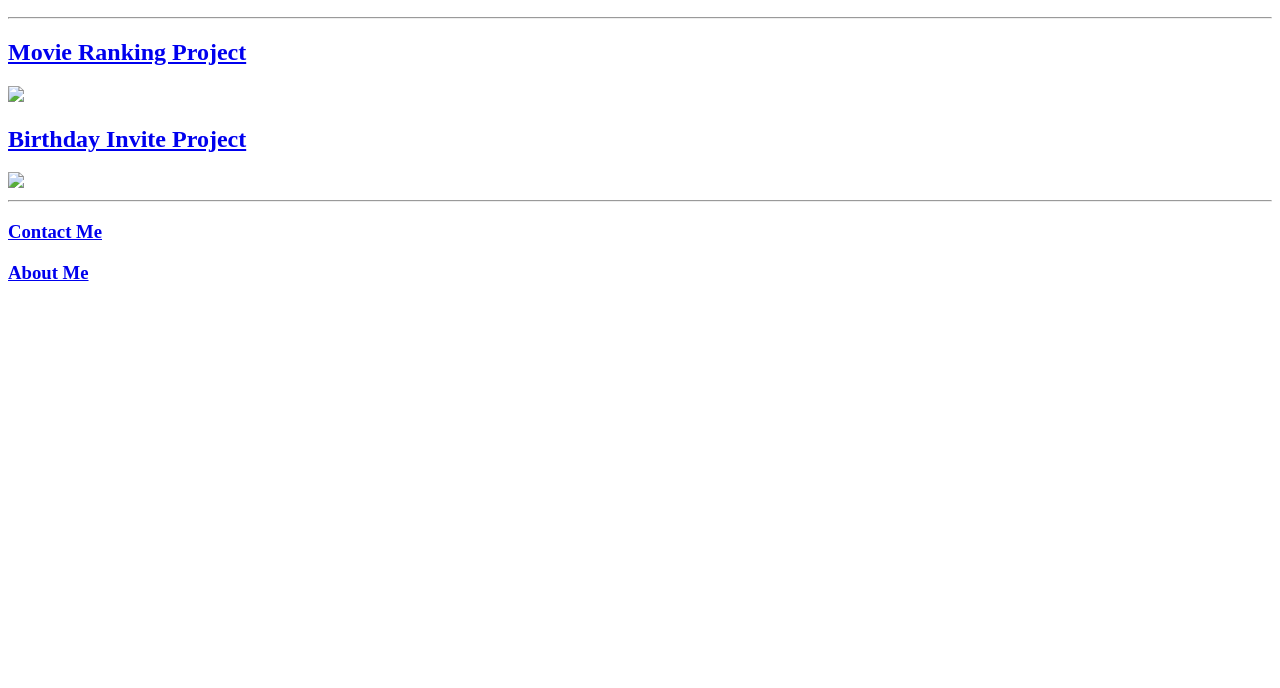
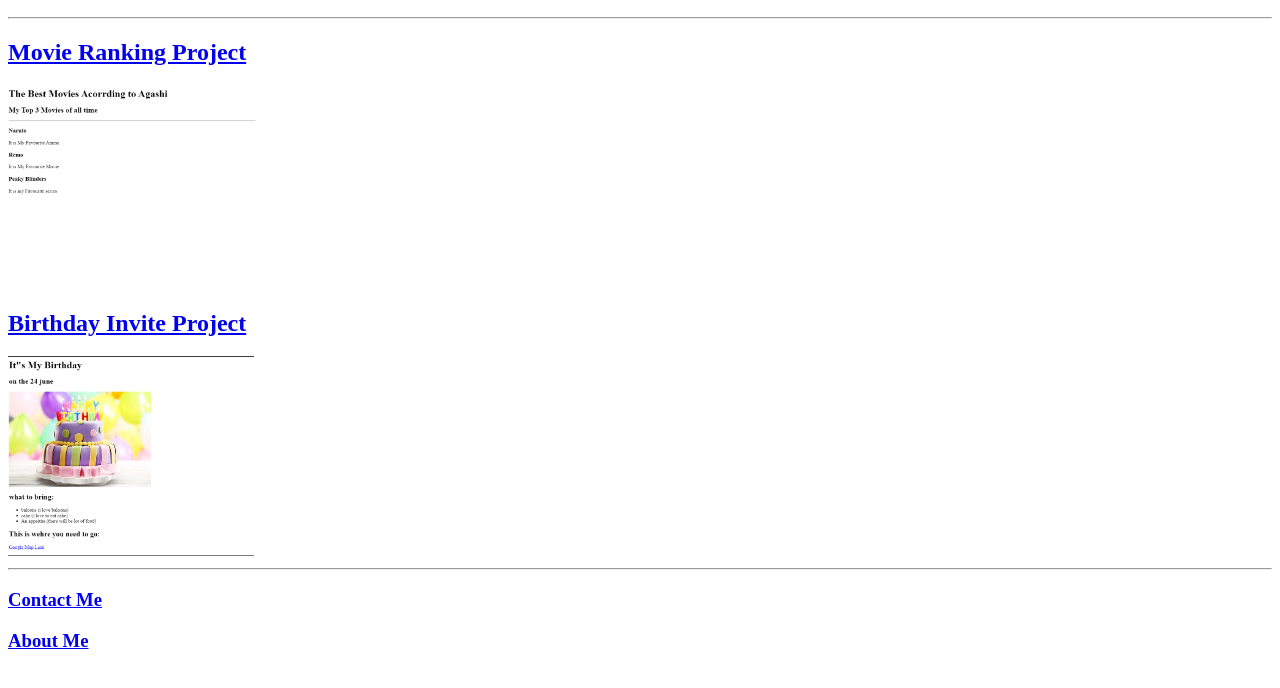
Before and after one commit to Agashi7/html-portfolio, a plain HTML site: page index.html in a window 1280 px wide. Shown: the part 110-798 px from the top of the page. Drawn offline with Linux system fonts and the light colour scheme.

Commit message:
Update index.html

```diff
--- a/index.html
+++ b/index.html
@@ -11,9 +11,9 @@
         <h2>Im a Web Developer</h2>
         <hr />
         <h2><a href="./Movie Ranking.html">Movie Ranking Project</a></h2>
-        <img src="./assets/images/Movie Ranking.png" height="200" />
+        <img src="./Movie Ranking.png" height="200" />
         <h2><a href="./Birthday invite.html">Birthday Invite Project</a></h2>
-        <img src="./assets/images/Birthday-invite.png" height="200" />
+        <img src="./Birthday-invite.png" height="200" />
         <hr />
         <h3><a href="./contact.html">Contact Me</a></h3>
         <h3><a href="./about.html">About Me</a></h3>
```
